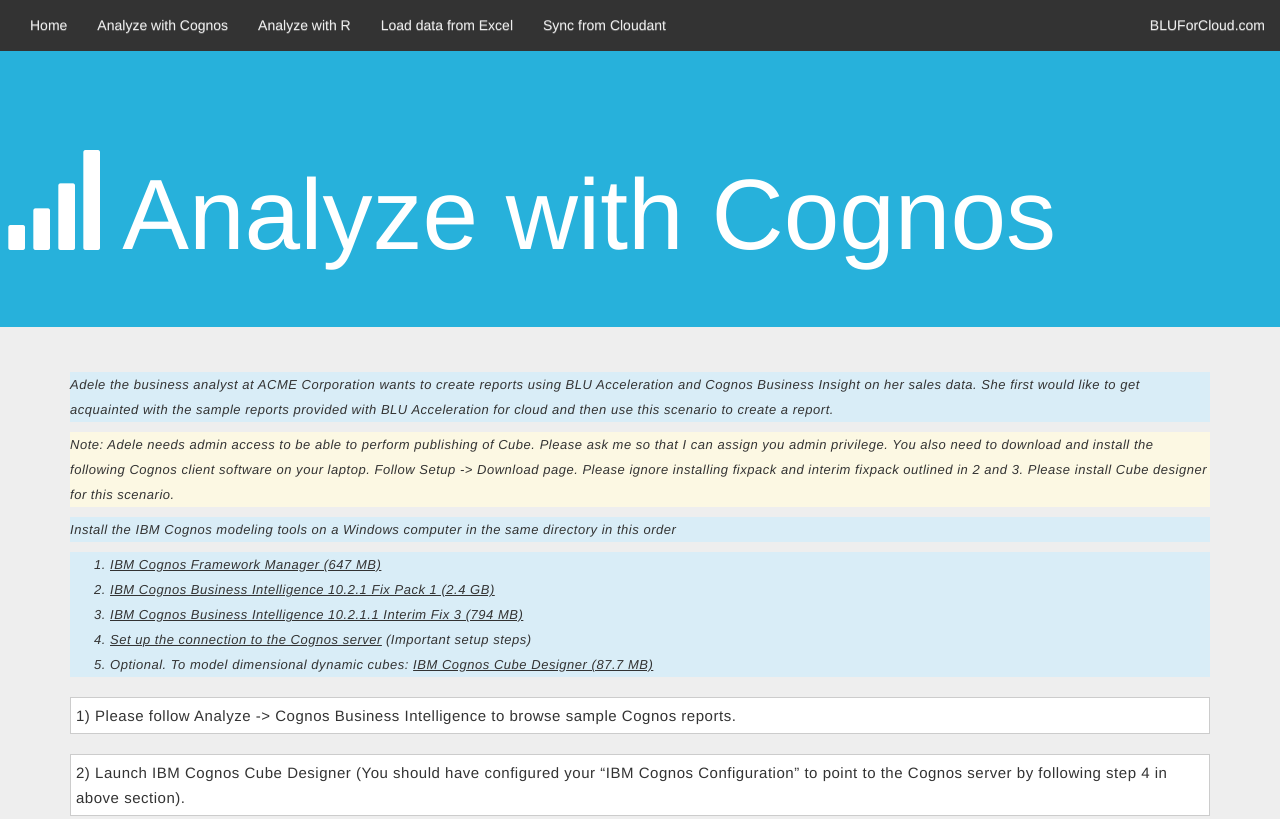
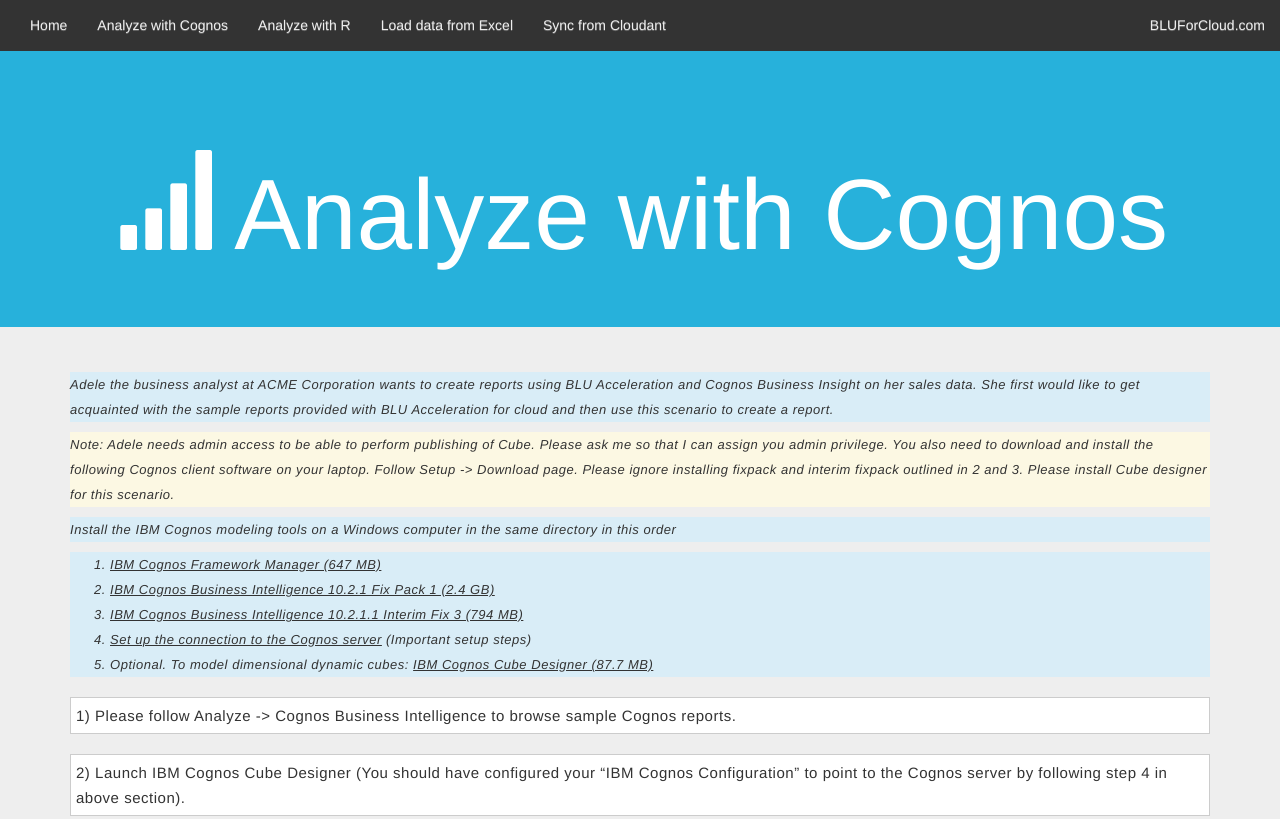
Before and after one commit to lgfa29/bluaccelerationidug, a plain HTML site: page analyze-with-cognos.html in a window 1280 px wide. Shown: the top 819 px of the page. Drawn offline with nearby package versions, Linux system fonts and the light colour scheme; a web font is replaced by a local one.

Commit message:
centerized titles

```diff
--- a/analyze-with-cognos.html
+++ b/analyze-with-cognos.html
@@ -28,7 +28,7 @@
 <style>
 body{background-color: #eee;}
 .jumbotron{padding-top:150px; margin-top: -20px;}
-.jumbotron h1{font-size: 100px;}
+.jumbotron h1{font-size: 100px; text-align: center;}
 </style>
 <script type="text/javascript" src="navigation.js"> </script>
 <script type="text/javascript" src="footer.js"> </script>
```
Also changed, not shown: analyze-with-r.html (+2 -3 lines), load-data-from-excel.html (+1 -1 lines), sync-from-cloudant.html (+1 -1 lines).
